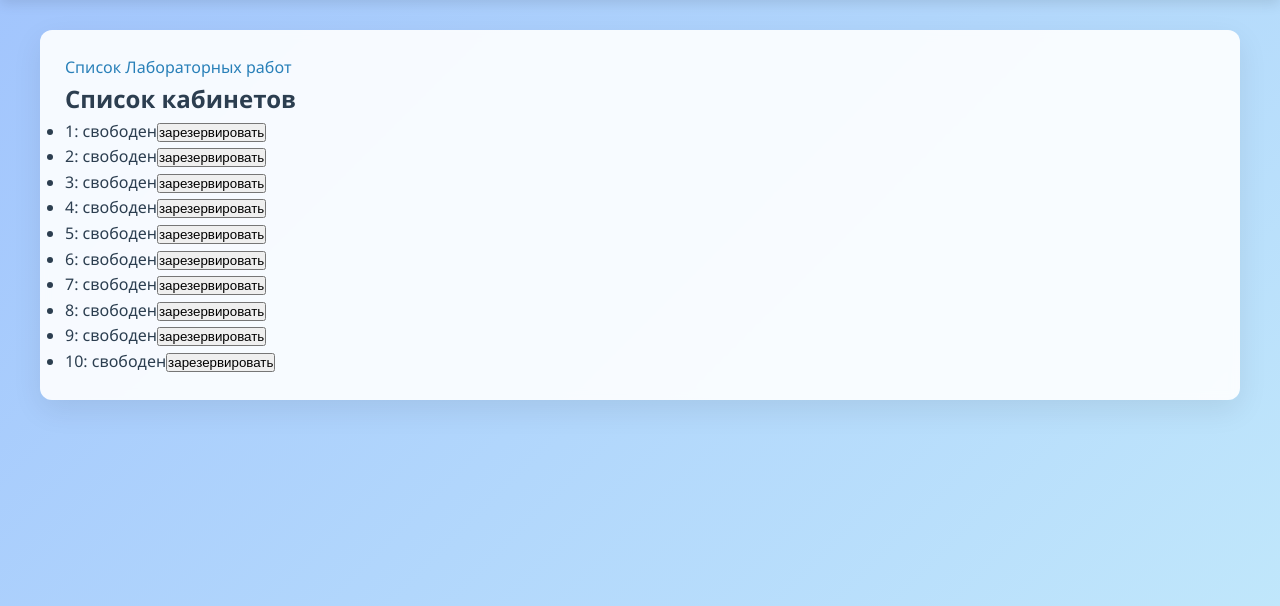
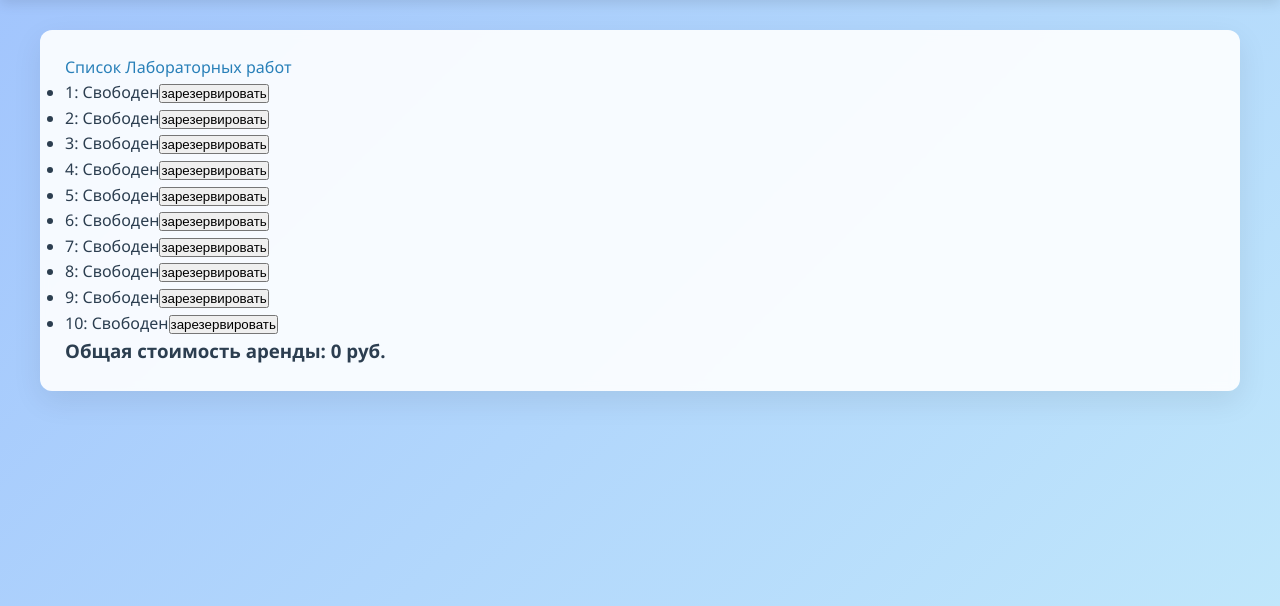
Before and after one commit to skyinspirer/web-back-labs, a Flask app: page /lab6/ in a window 1280 px wide. Shown: the part 66-672 px from the top of the page. Run offline with Flask 3, Linux system fonts and the light colour scheme; some libraries are stand-ins or nearby versions.

Commit message:
Стоимость аренды

```diff
--- a/lab6.py
+++ b/lab6.py
@@ -10,7 +10,7 @@ lab6 = Blueprint('lab6', __name__)
 
 offices = []
 for i in range(1, 11):
-    offices.append({"number": i, "tenant": ""})
+    offices.append({"number": i, "tenant": "", "price":1000})
 
 
 @lab6.route("/lab6/")
@@ -61,7 +61,6 @@ def api():
                     'id': id
                 }
 
-    # ВАЖНО: cancellation должен быть на том же уровне, что и booking, а не внутри него
     elif data['method'] == 'cancellation':
         office_number = data['params']
 
--- a/templates/lab6/lab6.html
+++ b/templates/lab6/lab6.html
@@ -24,25 +24,40 @@ function getOfficeList() {
         const ul = document.getElementById('office-list');
         ul.innerHTML = '';
 
+        let totalCost = 0;
+
         for(let i = 0; i < office_list.length; i++) {
             const office = office_list[i];
             const li = document.createElement('li');
-            li.innerText = `${office.number}: ${office.tenant || 'свободен'}`;
+            li.className = 'li';
+            li.innerText = `${office.number}: ${office.tenant || 'Свободен'}`;
 
             if (!office.tenant) {
                 const bookingButton = document.createElement('button');
+                bookingButton.className = 'btn btn2';
                 bookingButton.innerText = 'зарезервировать';
                 bookingButton.onclick = function() {booking(office.number)};
                 li.appendChild(bookingButton);
             } else {
                 const cancellationButton = document.createElement('button');
+                cancellationButton.className = 'btn btn3';
                 cancellationButton.innerText = 'освободить';
                 cancellationButton.onclick = function() {cancellation(office.number)};
                 li.appendChild(cancellationButton);
+
+                totalCost += office.price;
             }
 
             ul.appendChild(li);
         }
+
+        let totalDiv = document.getElementById('total-cost');
+        if(!totalDiv) {
+            totalDiv = document.createElement('div');
+            totalDiv.id = 'total-cost';
+            document.body.appendChild(totalDiv);
+        }
+        totalDiv.innerHTML = `<h3>Общая стоимость аренды: ${totalCost} руб.</h3>`;
     });
 }
 
@@ -130,10 +145,11 @@ document.addEventListener('DOMContentLoaded', function() {
     getOfficeList();
 });
 </script>
-</script>
 {% endblock %}
 
 {% block main %}
-    <h2>Список кабинетов</h2>
-    <ul id="office-list"></ul>
+    <div class="login-form login-container">
+        <ul class="spis" id="office-list"></ul>
+    </div>
+    <div class="login-form login-container" id="total-cost"></div>
 {% endblock %}
```
